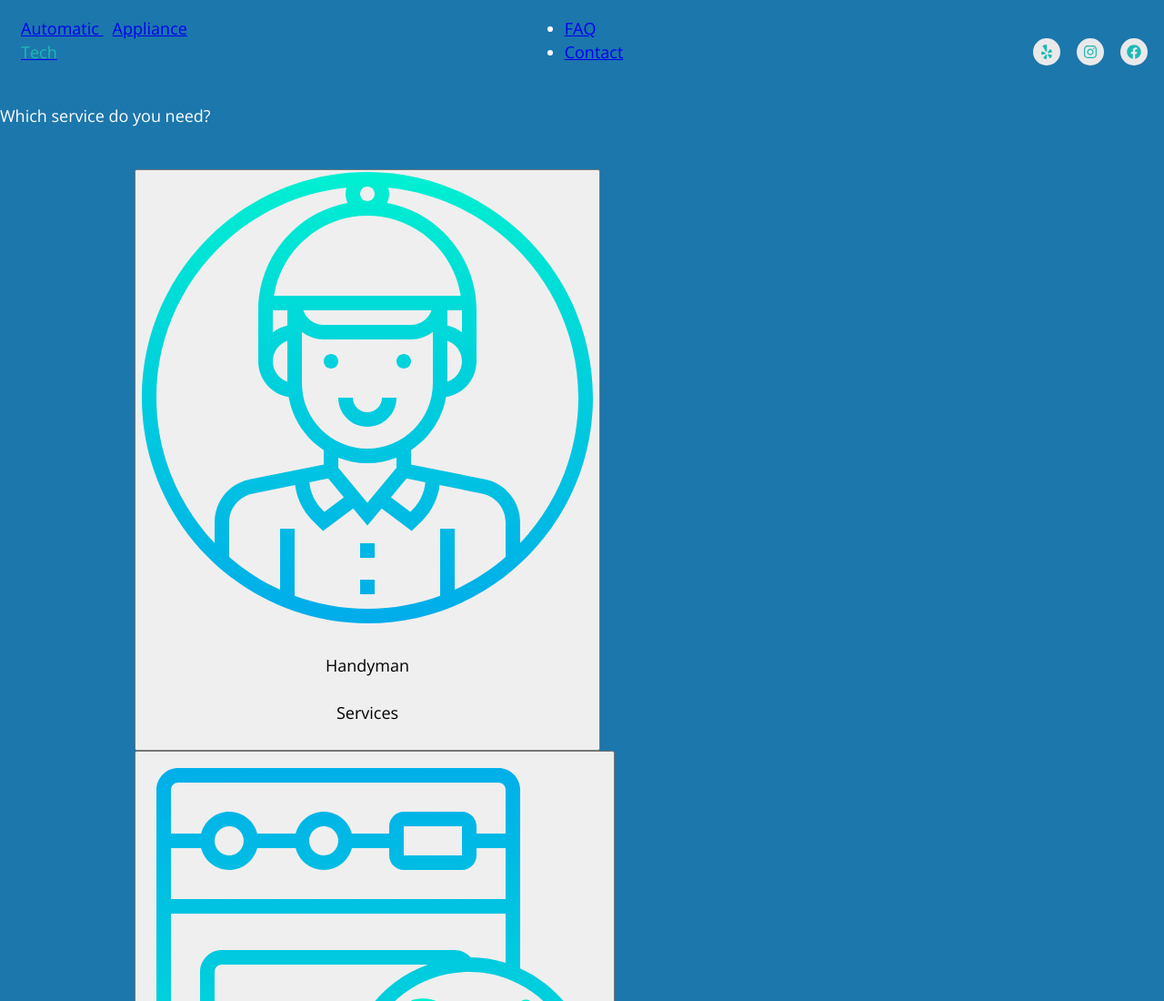
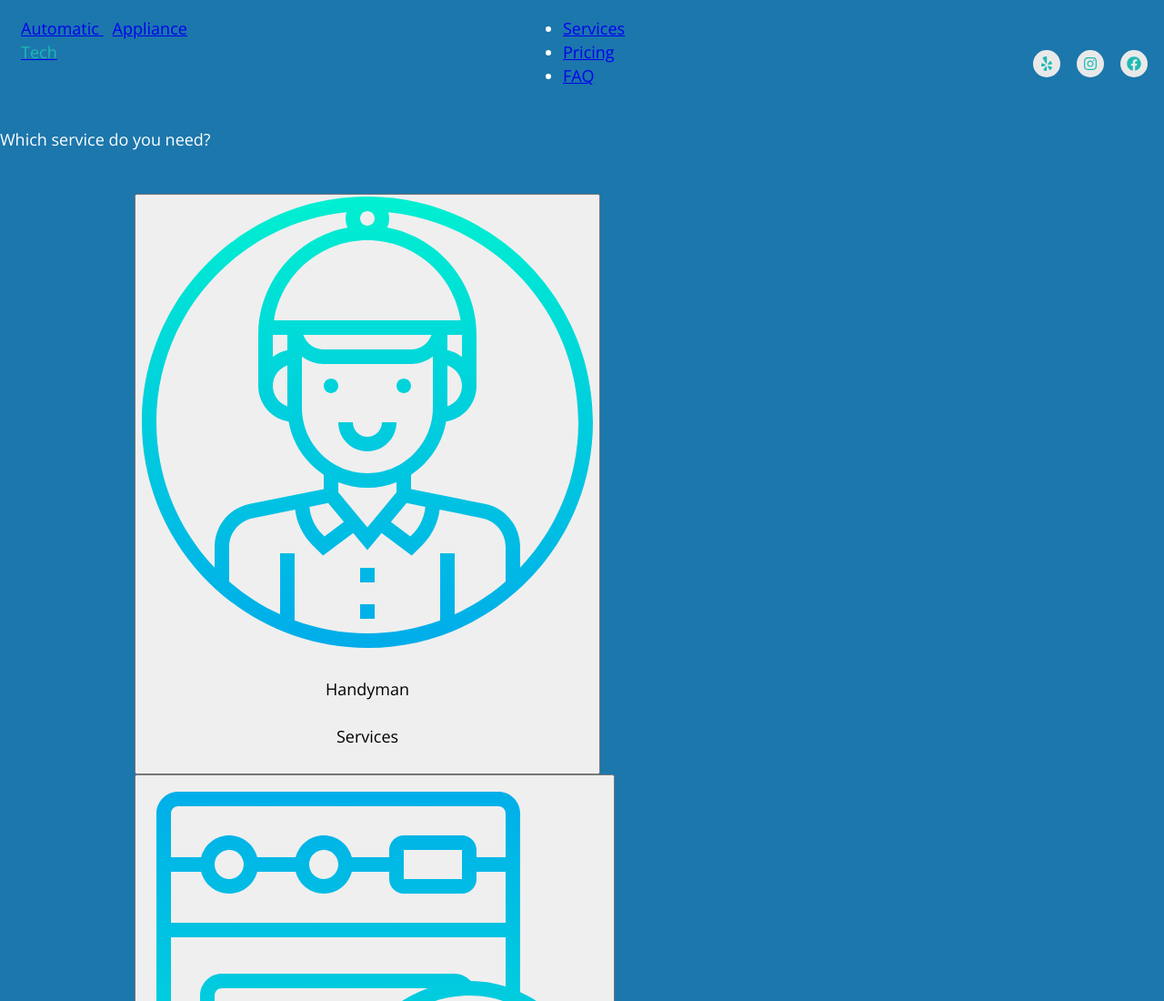
Before and after one commit to hlachaal/quick-pros, a Gatsby site: page / in a window 1280 px wide. Shown: the top 1100 px of the page at 91% size. Built offline with nearby package versions, Linux system fonts and the light colour scheme; Gatsby itself is replaced by a stand-in of ours.

Commit message:
update menu

```diff
--- a/src/components/header.js
+++ b/src/components/header.js
@@ -26,31 +26,31 @@ const Header = () => {
       <div className={headerStyles.nav}>
         <nav>
           <ul className={headerStyles.navList}>
-            {/* <li>
-              <Link
-                className={headerStyles.navItem}
-                activeClassName={headerStyles.activeNavItem}
-                to="/book-a-service"
-              >
-                Book a Service
-              </Link>
-            </li> */}
             <li>
               <Link
                 className={headerStyles.navItem}
                 activeClassName={headerStyles.activeNavItem}
-                to="/faq"
+                to="/#"
               >
-                FAQ
+                Services
               </Link>
             </li>
             <li>
               <Link
                 className={headerStyles.navItem}
                 activeClassName={headerStyles.activeNavItem}
-                to="/contact"
+                to="/#"
               >
-                Contact
+                Pricing
+              </Link>
+            </li>
+            <li>
+              <Link
+                className={headerStyles.navItem}
+                activeClassName={headerStyles.activeNavItem}
+                to="/#"
+              >
+                FAQ
               </Link>
             </li>
           </ul>
@@ -85,27 +85,27 @@ const Header = () => {
                     <Link
                       className={headerStyles.navItem}
                       activeClassName={headerStyles.activeNavItem}
-                      to="/book-a-service"
+                      to="/#"
                     >
-                      Book a Service
+                      Services
                     </Link>
                   </li>
                   <li>
                     <Link
                       className={headerStyles.navItem}
                       activeClassName={headerStyles.activeNavItem}
-                      to="/faq"
+                      to="/#"
                     >
-                      FAQ
+                      Pricing
                     </Link>
                   </li>
                   <li>
                     <Link
                       className={headerStyles.navItem}
                       activeClassName={headerStyles.activeNavItem}
-                      to="/contact"
+                      to="/#"
                     >
-                      Contact
+                      FAQ
                     </Link>
                   </li>
                 </ul>
```
Also changed, not shown: src/pages/faq.js (renamed from src/pages/page-2.js).
